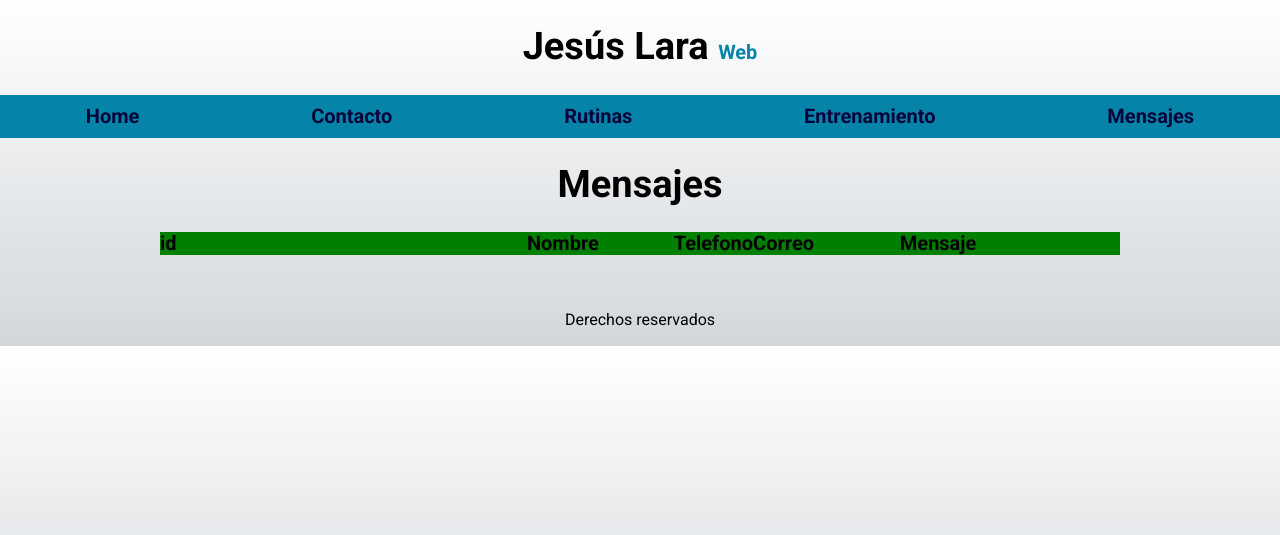
After one commit to JlarabEsliceu/landingPage, a PHP site: page /mensajes.php in a window 1280 px wide. The commit adds this page. Shown: the top 535 px of the page. Run offline with PHP 8.4, Linux system fonts and the light colour scheme; data that the repository does not hold is empty.

Commit message:
muchos canvios

```diff
--- a/css/styles.css
+++ b/css/styles.css
@@ -224,3 +224,41 @@ p{
     border: none;
     padding: 0.8rem;
 }
+
+/*MENSAJES FORMULARIO*/
+
+.success{
+    background-color: green;
+    color: white;
+}
+
+.mensaje{
+    width: 50%;
+    text-align: center;
+    border-radius: 1rem;
+    border: .3rem solid var(--primario);
+    margin-top: 3rem;
+    font-size: 3rem;
+    text-transform: uppercase;
+}
+
+.error{
+    background-color: red;
+    color: white;
+}
+
+.fila{
+    display: grid;
+    grid-template-columns: 5fr 2fr 1fr 2fr 3fr;
+}
+
+/*ESTILO PARA LISTA DE MENSAJES*/
+.cabecera{
+    padding-bottom: 4rem ;
+}
+
+.campoCabecera{
+    font-size: 2rem;
+    font-weight: bold;
+    background-color: var(--secundario);
+}
--- a/header.php
+++ b/header.php
@@ -4,7 +4,7 @@
     <meta charset="UTF-8">
     <meta name="viewport" content="width=device-width, initial-scale=1.0">
     <title>Bienvenidos a la web de Jesús</title>
-    <link rel="stylesheet" href="normalize.css">
+    <link rel="stylesheet" href="css/normalize.css">
     <link rel="preconnect" href="https://fonts.googleapis.com">
     <link rel="preconnect" href="https://fonts.gstatic.com" crossorigin>
     <link href="https://fonts.googleapis.com/css2?family=Roboto:wght@400;700&display=swap" rel="stylesheet">
@@ -20,24 +20,6 @@
                 <a href="contacto.php">Contacto</a>
                 <a href="rutinas.php">Rutinas</a>
                 <a href="entrenamiento.php">Entrenamiento</a>
+                <a href="mensajes.php">Mensajes</a>
         </nav>
     </div>
-    <section class="hero">
-        <div class="contenido-hero">
-            <h2>Rutinas i entrenamientos personalizados</h2>
-            <div class="informacion">
-                <svg xmlns="http://www.w3.org/2000/svg" class="icon icon-tabler icon-tabler-barbell" width="80" height="80" viewBox="0 0 24 24" stroke-width="1.5" stroke="#ffffff" fill="none" stroke-linecap="round" stroke-linejoin="round">
-                    <path stroke="none" d="M0 0h24v24H0z" fill="none"/>
-                    <path d="M2 12h1" />
-                    <path d="M6 8h-2a1 1 0 0 0 -1 1v6a1 1 0 0 0 1 1h2" />
-                    <path d="M6 7v10a1 1 0 0 0 1 1h1a1 1 0 0 0 1 -1v-10a1 1 0 0 0 -1 -1h-1a1 1 0 0 0 -1 1z" />
-                    <path d="M9 12h6" />
-                    <path d="M15 7v10a1 1 0 0 0 1 1h1a1 1 0 0 0 1 -1v-10a1 1 0 0 0 -1 -1h-1a1 1 0 0 0 -1 1z" />
-                    <path d="M18 8h2a1 1 0 0 1 1 1v6a1 1 0 0 1 -1 1h-2" />
-                    <path d="M22 12h-1" />
-                  </svg>
-                <p>Consigue el físico de tus sueños</p>
-            </div>
-            <a class="boton" href="entrenamiento.php">Entrenamiento</a>
-        </div>
-    </section>
--- /dev/null
+++ b/mensajes.php
@@ -0,0 +1,44 @@
+<?php
+    include 'header.php';
+    include 'db.php';
+    $sql = "SELECT id, nombre, telefono, correo, mensaje FROM contactos";
+    $result=$conn->query($sql);
+
+?>
+
+<h1>Mensajes</h1>
+<div class="contenedor listado">
+    <div class="fila cabecera">
+        <div class="campoCabecera">
+            id
+        </div>
+        <div class="campoCabecera">
+            Nombre
+        </div>
+        <div class="campoCabecera">
+            Telefono
+        </div>
+        <div class="campoCabecera">
+            Correo
+        </div>
+        <div class="campoCabecera">
+            Mensaje
+        </div>
+    </div>
+    <?php
+        while($row = $result->fetch_assoc()){
+        ?>
+        <div class="fila">
+                <div class="campo"><?=$row['id']?></div>
+                <div class="campo"><?=$row['nombre']?></div>
+                <div class="campo"><?=$row['telefono']?></div>
+                <div class="campo"><?=$row['correo']?></div>
+                <div class="campo"><?=$row['mensaje']?></div>
+        </div>
+        <?php
+        }
+    ?>
+</div>
+<?php
+    include 'footer.php';
+?>
```
Also changed, not shown: contacto.php (+11 -0 lines), create_contact.php (+18 -3 lines), index.php (+19 -0 lines), css/normalize.css.
